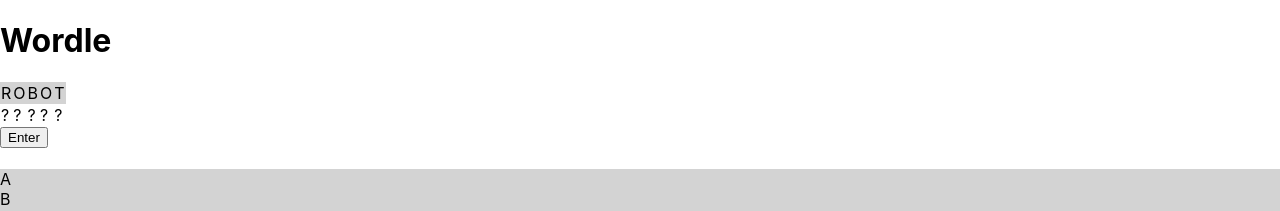
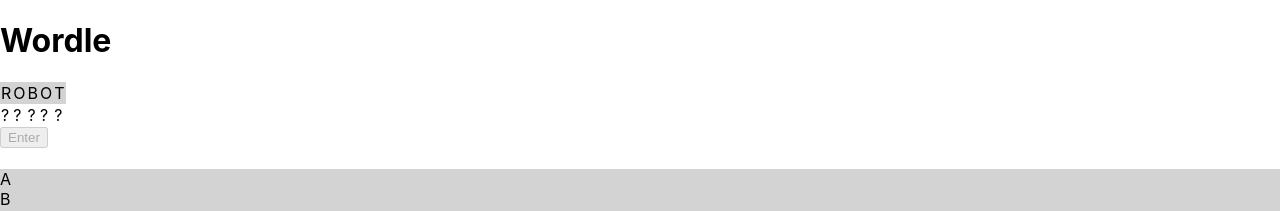
Before and after one commit to LiamGallagher03/Wordle, a React (Create React App) app in the folder client/: page / in a window 1280 px wide. Shown: the top 211 px of the page. Built offline with nearby package versions, Linux system fonts and the light colour scheme.

Commit message:
Update Board.js

```diff
--- a/client/src/Board.js
+++ b/client/src/Board.js
@@ -50,8 +50,14 @@ const Board = ({letters, setLetters, newLetter, newGuess, setNewGuess}) => {
   const [answer, setAnswer] = useState("REACT")
   const [guesses, setGuesses] = useState(["ROBOT"])
   const handleEnter = () => {
-      processGuess(newGuess)
-      setNewGuess('')
+      if (newGuess.length == 5) {
+        processGuess(newGuess)
+        setNewGuess('')
+      }
+      else {
+
+      }
+
   }
   const processGuess = (guess) => {
       setGuesses([...guesses,guess])
@@ -72,10 +78,14 @@ const Board = ({letters, setLetters, newLetter, newGuess, setNewGuess}) => {
         })
       setLetters([...letters])
   }
+
   return <div>
       {guesses.map(guess => <Row guess={guess} letters={letters} />)}
       <NewRow newGuess={newGuess} />
-      <button onClick={handleEnter}>Enter</button>
+      <button
+      onClick={handleEnter}
+      disabled={newGuess.length != 5}
+      >Enter</button>
       <h1>{newLetter}</h1>
   </div>;
 };
```
